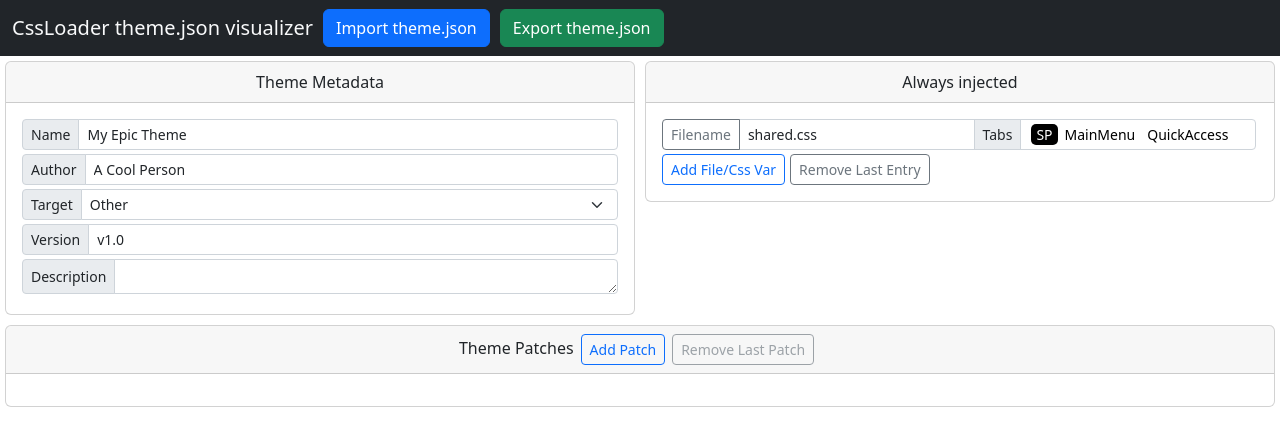
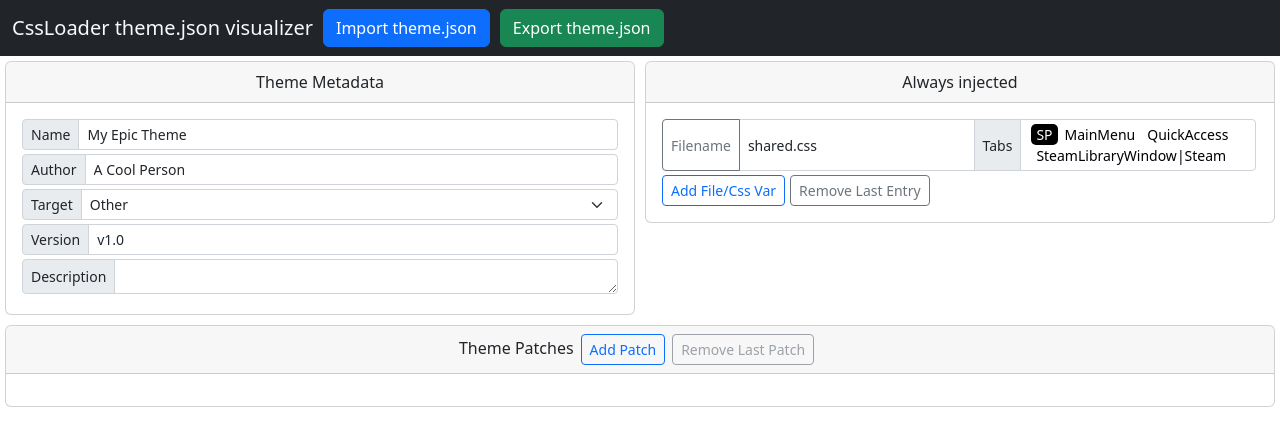
Before and after one commit to DeckThemes/vue-theme-json-visualiser, a Vue app: page / in a window 1280 px wide. Shown: the top 446 px of the page. Built offline with nearby package versions, Linux system fonts and the light colour scheme.

Commit message:
Update for new stuff

```diff
--- a/src/components/Tabs.vue
+++ b/src/components/Tabs.vue
@@ -8,7 +8,7 @@
 </template>
 
 <script setup>
-const tabs = ["SP", "MainMenu", "QuickAccess"]
+const tabs = ["SP", "MainMenu", "QuickAccess", "SteamLibraryWindow|Steam"]
 const id = String(Math.random());
 
 const props = defineProps({
--- a/src/components/Theme.vue
+++ b/src/components/Theme.vue
@@ -68,6 +68,7 @@ const targets = [
     "Lock Screen",
     "Tweak",
     "Other",
+    "Desktop",
 ]
 const props = defineProps({
     modelValue: Object
```
